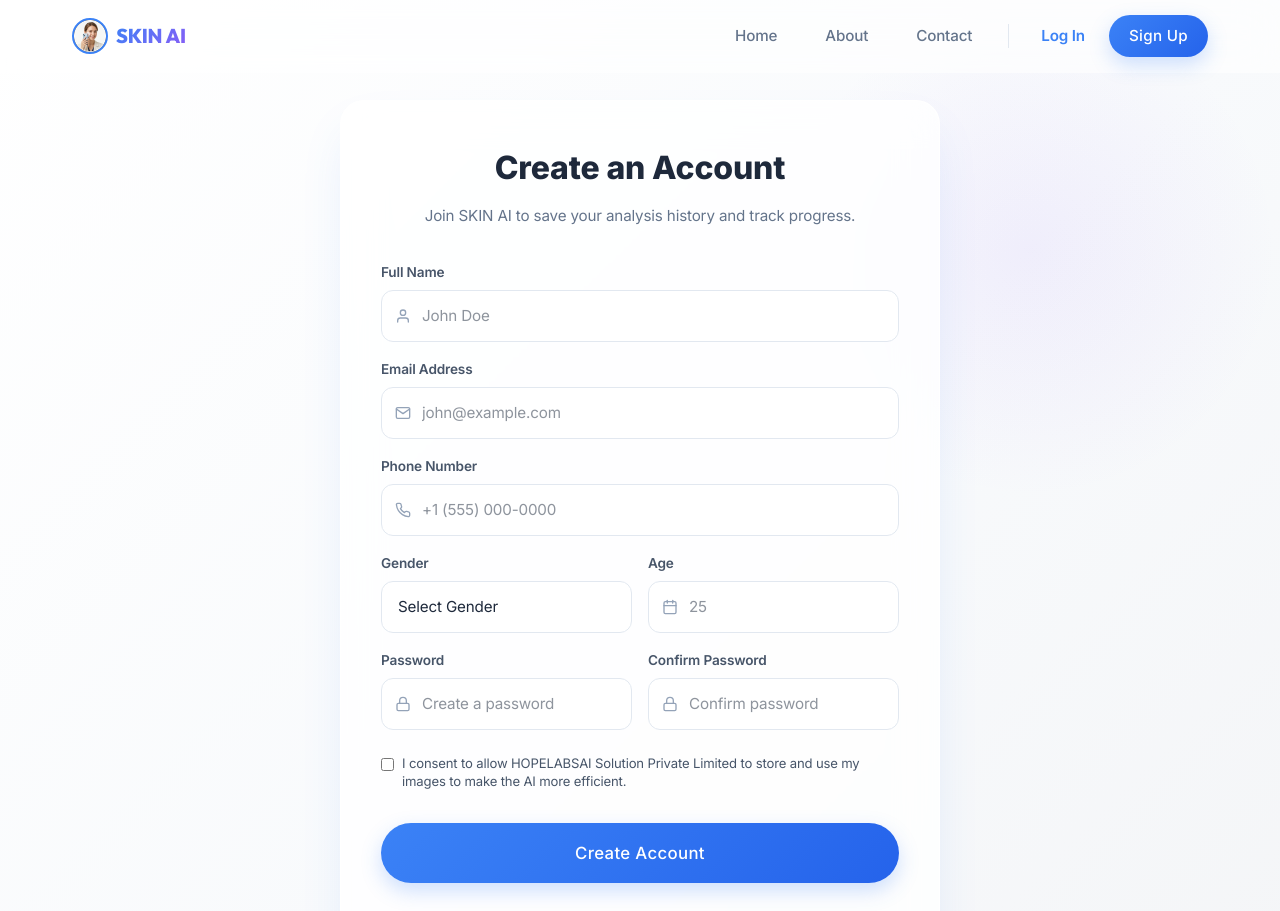
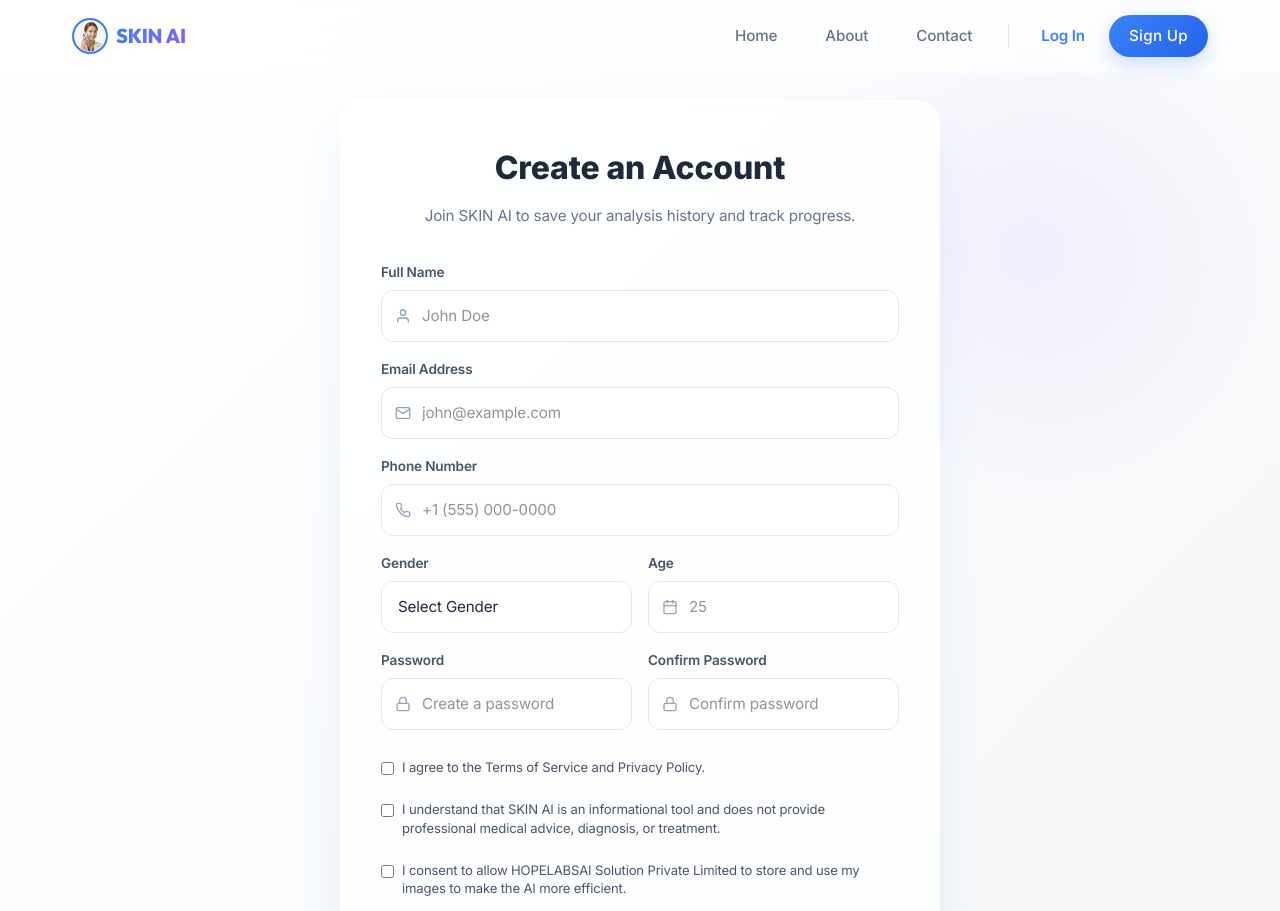
Before and after one commit to Piyush2004gupta/ACNE04, a React (Vite) app in the folder frontend/: page /signup in a window 1280 px wide. Shown: the top 911 px of the page. Built offline with nearby package versions, Linux system fonts and the light colour scheme.

Commit message:
Add Terms of Service and Medical Disclaimer consent checkboxes on Signup page

```diff
--- a/frontend/src/pages/Signup.jsx
+++ b/frontend/src/pages/Signup.jsx
@@ -14,6 +14,8 @@ export default function Signup() {
     password: '',
     confirmPassword: '',
     imageConsent: false,
+    termsConsent: false,
+    medicalConsent: false,
   });
   const [error, setError] = useState('');
   const [isLoading, setIsLoading] = useState(false);
@@ -33,6 +35,14 @@ export default function Signup() {
       setError('Passwords do not match');
       return;
     }
+    if (!formData.termsConsent) {
+      setError('You must agree to the Terms of Service and Privacy Policy.');
+      return;
+    }
+    if (!formData.medicalConsent) {
+      setError('You must acknowledge the Medical Disclaimer.');
+      return;
+    }
     if (!formData.imageConsent) {
       setError('You must authorize image storage and usage to create an account.');
       return;
@@ -41,8 +51,8 @@ export default function Signup() {
     setIsLoading(true);
 
     try {
-      // Remove confirmPassword and imageConsent before sending to API
-      const { confirmPassword, imageConsent, ...signupData } = formData;
+      // Remove confirmPassword, imageConsent, termsConsent, and medicalConsent before sending to API
+      const { confirmPassword, imageConsent, termsConsent, medicalConsent, ...signupData } = formData;
       await signup(signupData);
       window.location.href = '/';
     } catch (err) {
@@ -192,6 +202,38 @@ export default function Signup() {
             </div>
           </div>
 
+          {/* Terms & Privacy Consent */}
+          <div style={{ gridColumn: '1 / -1', display: 'flex', alignItems: 'flex-start', gap: '8px', marginTop: '12px' }}>
+            <input
+              type="checkbox"
+              id="termsConsent"
+              name="termsConsent"
+              checked={formData.termsConsent}
+              onChange={handleChange}
+              required
+              style={{ marginTop: '4px', cursor: 'pointer' }}
+            />
+            <label htmlFor="termsConsent" style={{ fontSize: '0.82rem', color: '#475569', lineHeight: '1.4', cursor: 'pointer' }}>
+              I agree to the Terms of Service and Privacy Policy.
+            </label>
+          </div>
+
+          {/* Medical Disclaimer Consent */}
+          <div style={{ gridColumn: '1 / -1', display: 'flex', alignItems: 'flex-start', gap: '8px', marginTop: '8px' }}>
+            <input
+              type="checkbox"
+              id="medicalConsent"
+              name="medicalConsent"
+              checked={formData.medicalConsent}
+              onChange={handleChange}
+              required
+              style={{ marginTop: '4px', cursor: 'pointer' }}
+            />
+            <label htmlFor="medicalConsent" style={{ fontSize: '0.82rem', color: '#475569', lineHeight: '1.4', cursor: 'pointer' }}>
+              I understand that SKIN AI is an informational tool and does not provide professional medical advice, diagnosis, or treatment.
+            </label>
+          </div>
+
           {/* Consent Checkbox */}
           <div style={{ gridColumn: '1 / -1', display: 'flex', alignItems: 'flex-start', gap: '8px', marginTop: '8px' }}>
             <input
```
